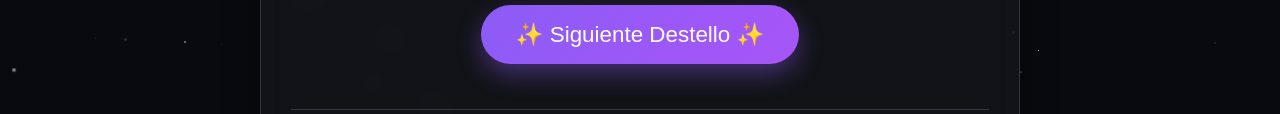
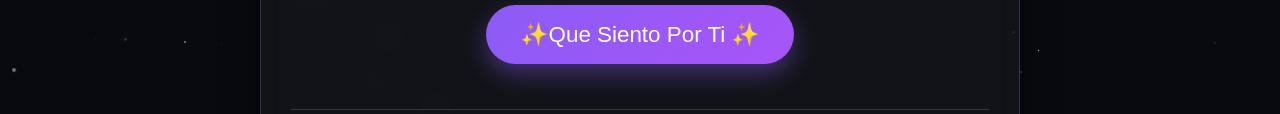
Before and after one commit to wilim2/dulceteamo, a plain HTML site: page Pensamientos.html in a window 1280 px wide. Shown: the part 357-471 px from the top of the page. Drawn offline with Linux system fonts and the light colour scheme.

Commit message:
Update Pensamientos.html

```diff
--- a/Pensamientos.html
+++ b/Pensamientos.html
@@ -234,7 +234,7 @@
     <!-- Tarjeta Estelar (Carta) -->
     <div class="star-card">
       <div class="love-messages" id="mensajeTexto">Haz clic en el botón para leer un pensamiento...</div>
-      <button class="button" onclick="siguienteMensaje()">✨ Siguiente Destello ✨</button>
+      <button class="button" onclick="siguienteMensaje()">✨Que Siento Por Ti ✨</button>
 
       <!-- Nota de Voz -->
     <div class="voice-note-container">
```
